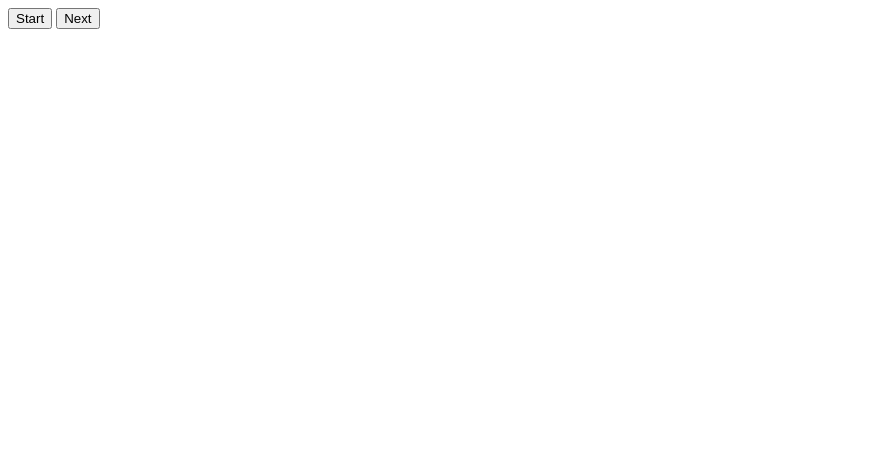
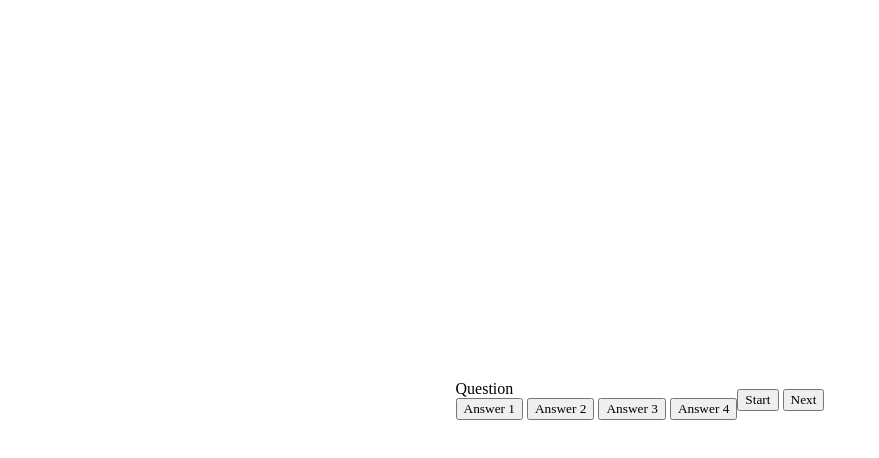
Before and after one commit to jmeegan2/Quiz-App, a plain HTML site: page index.html in a window 1280 px wide. Shown: the whole page, without its empty margins (0-879 px from the left). Drawn offline with Linux system fonts and the light colour scheme.

Commit message:
4 question buttons 2 buttons for next and start

```diff
--- a/index.html
+++ b/index.html
@@ -4,11 +4,21 @@
     <meta charset="UTF-8">
     <meta http-equiv="X-UA-Compatible" content="IE=edge">
     <meta name="viewport" content="width=device-width, initial-scale=1.0">
+    <link href="styles.css" rel="stylesheet">
+    <script defer src ="script.js"></script>
     <title>Quiz App</title>
 </head>
 <body>
     <div class="container">
         <div id="question-container" class="hide"> </div>
+            <div id="question">Question</div>
+            <div id="answer-buttons" class="btn-grid">
+                <button class="btn">Answer 1</button>
+                <button class="btn">Answer 2</button>
+                <button class="btn">Answer 3</button>
+                <button class="btn">Answer 4</button>
+            </div>
+        </div>
         <div class="controls">
             <button id="start-btn" class="start-btn btn">Start</button>
             <button id="next-btn" class="next-btn btn hide">Next</button>
--- /dev/null
+++ b/styles.css
@@ -0,0 +1,21 @@
+*, *::before, *::after {
+    box-sizing: border-box;
+    font-family: Marker Felt;
+}
+
+:root {
+    --hue-neutral: 200;
+    --hue-wrong: 0;
+    --hue-correct: 14;
+}
+
+body {
+    --hue: var(--hue-neutral);
+    padding: 0;
+    margin: 0;
+    display: flex;
+    width: 100vw;
+    height: 100vh;
+    justify-content: center;
+    align-items: center;
+}
```
Also changed, not shown: script.js (added).
